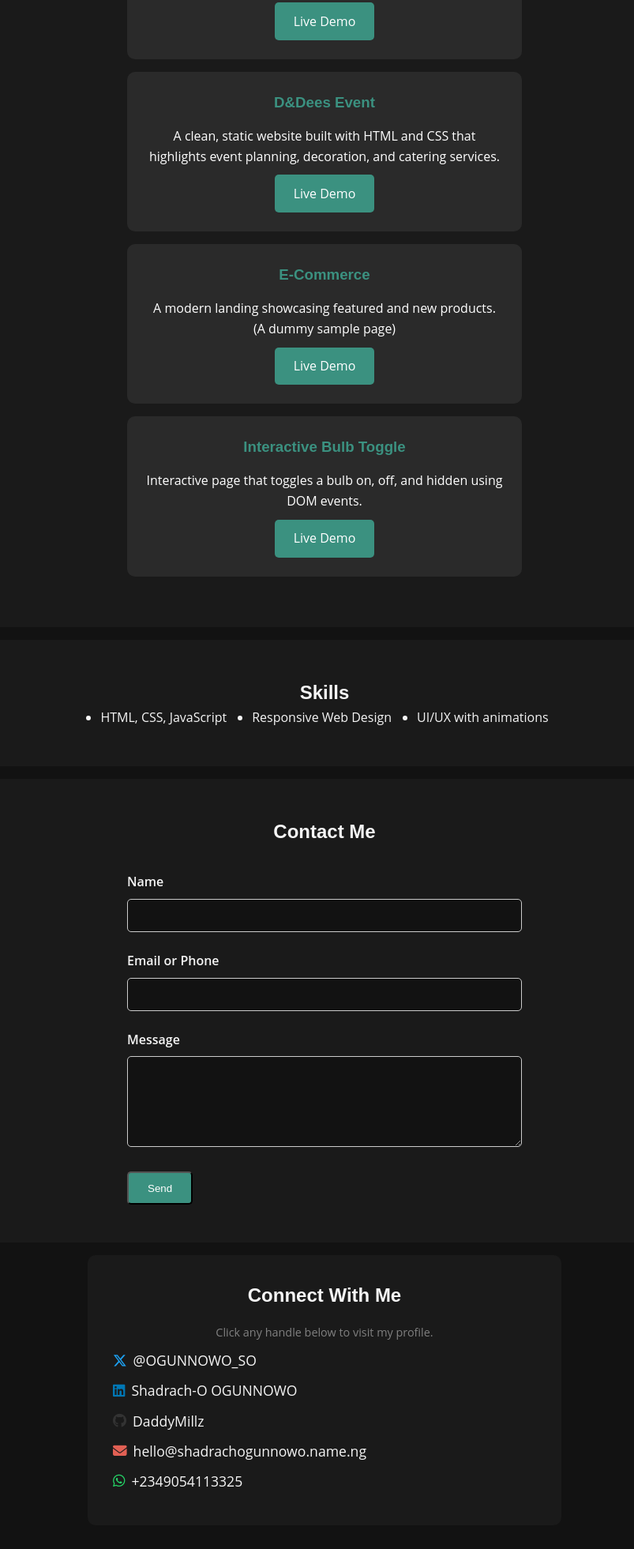
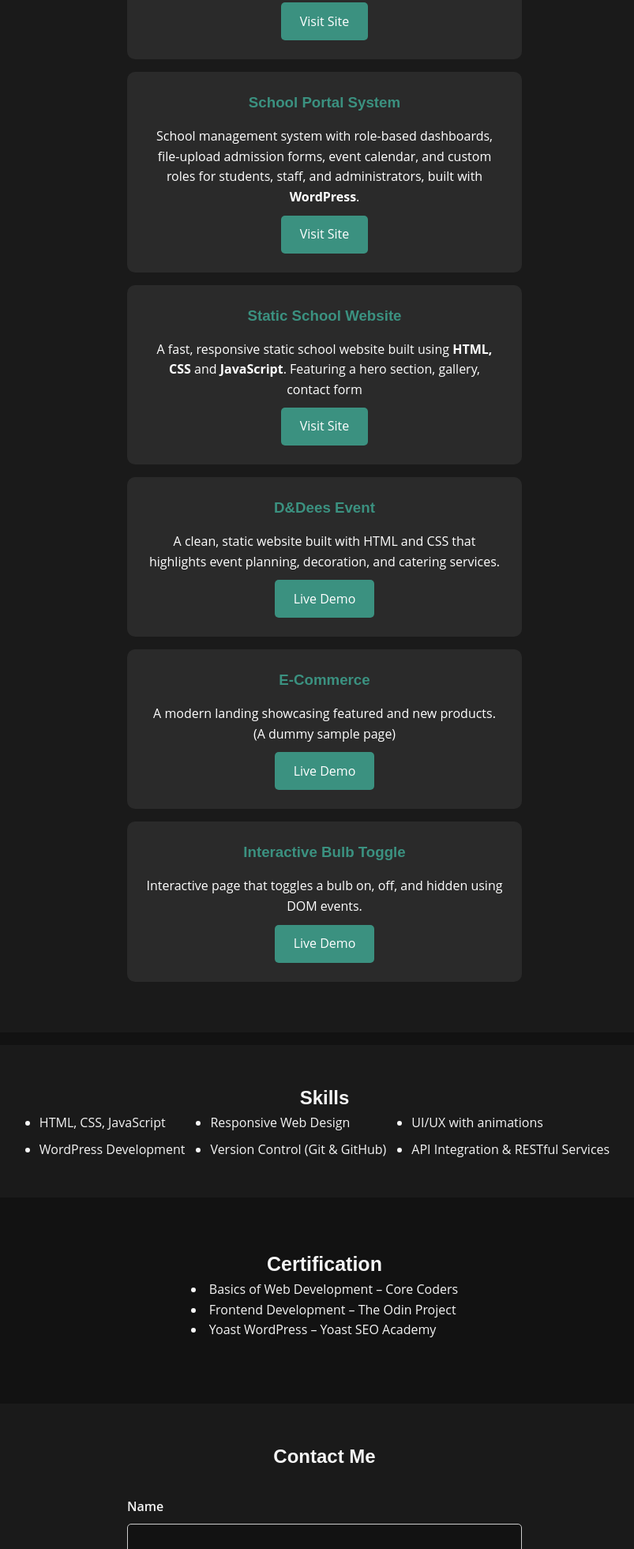
Before and after one commit to DaddyMillz/myPortfolio, a plain HTML site: page index.html in a window 1280 px wide. Shown: the part 1462-3423 px from the top of the page at 79% size, without its empty margins (229-1032 px from the left). Drawn offline with Linux system fonts and the light colour scheme.

Commit message:
update project

```diff
--- a/index.html
+++ b/index.html
@@ -22,7 +22,7 @@
   <link rel="stylesheet" href="https://cdnjs.cloudflare.com/ajax/libs/font-awesome/6.5.0/css/all.min.css">
 </head>
 <body class="dark">
-  <!-- ===== NAVBAR ===== -->
+
   <header>
     <nav class="navbar">
       <div class="logo">Shadrach-O OGUNNOWO</div>
@@ -34,7 +34,7 @@
         <li><a href="#skills">Skills</a></li>
         <li><a href="#contact">Contact</a></li>
       </ul>
-      <!-- Theme toggle -->
+
       <button id="theme-toggle" aria-label="Toggle theme">🌒</button>
 
       <div class="hamburger">
@@ -48,7 +48,7 @@
 
   </header>
 
-  <!-- ===== HERO ===== -->
+
   <section id="home" class="hero">
       <img src="./asset/images/profilePicture.png" alt="Shadrach Ogunnowo" class="profile-pic" loading="lazy">
     <h1>Frontend Web Developer</h1>
@@ -60,7 +60,7 @@
     </div>
   </section>
 
-  <!-- ===== ABOUT ===== -->
+
   <section id="about" class="about">
     <h2>About Me</h2>
 <pre class="dev-card">
@@ -83,7 +83,7 @@
   </section>
 
 
-  <!-- ===== PROJECTS ===== -->
+
   <section id="projects" class="projects">
     <h2>Projects</h2>
 
@@ -94,7 +94,28 @@
     <p>A responsive web platform built with HTML, CSS, and JavaScript that lets users and
       technicians create accounts and connect for nearby services.</p>
   <p class="tech-used">Built with: HTML, CSS, JavaScript</p>
-  <a href="https://ltnetwork.shadrachogunnowo.name.ng" target="_blank" class="btn">Live Demo</a>
+  <a href="https://ltnetwork.shadrachogunnowo.name.ng" target="_blank" class="btn">Visit Site</a>
+    </div>
+
+    <div class="project-card">
+      <h3>School Portal System</h3>
+
+  <p>
+    <p>School management system with role-based dashboards, file-upload admission forms, event calendar,
+      and custom roles for students, staff, and administrators, built with <b>WordPress</b>.
+      </p>
+  <p class="tech-used">Built using WordPress, PHP, MySQL, Elementor, LMS plugins, and custom styling.</p>
+  <a href="https://ddeesgroup.ct.ws" target="_blank" class="btn">Visit Site</a>
+    </div>
+
+    <div class="project-card">
+      <h3> Static School Website</h3>
+
+  <p>
+    <p>A fast, responsive static school website built using <b>HTML, CSS</b> and <b>JavaScript</b>.
+      Featuring a hero section, gallery, contact form</p>
+  <p class="tech-used">Built with: HTML, CSS, JavaScript</p>
+  <a href="https://ddeeschool.ct.ws" target="_blank" class="btn">Visit Site</a>
     </div>
 
     <div class="project-card">
@@ -136,17 +157,34 @@
     </div>
   </section>
 
-  <!-- ===== SKILLS ===== -->
+
   <section id="skills" class="skills">
     <h2>Skills</h2>
     <ul>
       <li>HTML, CSS, JavaScript</li>
       <li>Responsive Web Design</li>
       <li>UI/UX with animations</li>
+      <li>WordPress Development</li>
+      <li>Version Control (Git & GitHub)</li>
+      <li>API Integration & RESTful Services</li>
     </ul>
+
+
   </section>
 
-  <!-- ===== CONTACT ===== -->
+  <section>
+      <div class="certification">
+      <h3 style="font-size: 25px;">Certification</h3>
+
+      <ul>
+        <li>Basics of Web Development – Core Coders </li>
+          <li>Frontend Development – The Odin Project</li>
+          <li>Yoast WordPress – Yoast SEO Academy</li>
+      </ul>
+    </div>
+  </section>
+
+
  <section id="contact" class="contact">
   <h2>Contact Me</h2>
   <form action="https://formspree.io/f/mgvnkrag" method="post" class="contact-form">
--- a/styles.css
+++ b/styles.css
@@ -286,6 +286,13 @@ body:not(.dark) .project-card {
   }
 }
 
+.certification{
+  justify-content: center;
+  justify-items: center;
+  list-style-position: inside;
+  text-align: left;
+  padding-left: 0;
+}
 
 
 /* ===== CONTACT ===== */
```
Also changed, not shown: 2 other files.
